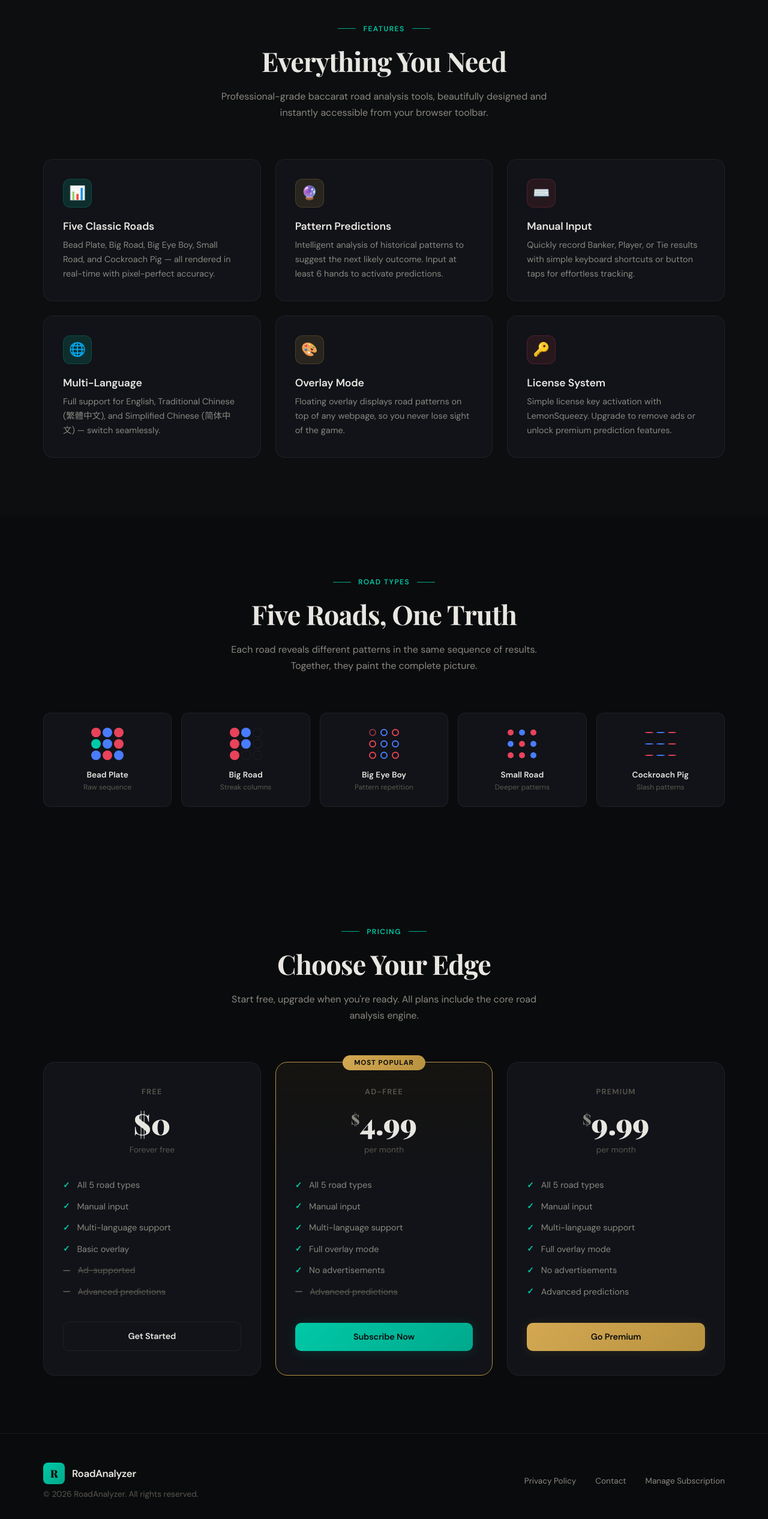
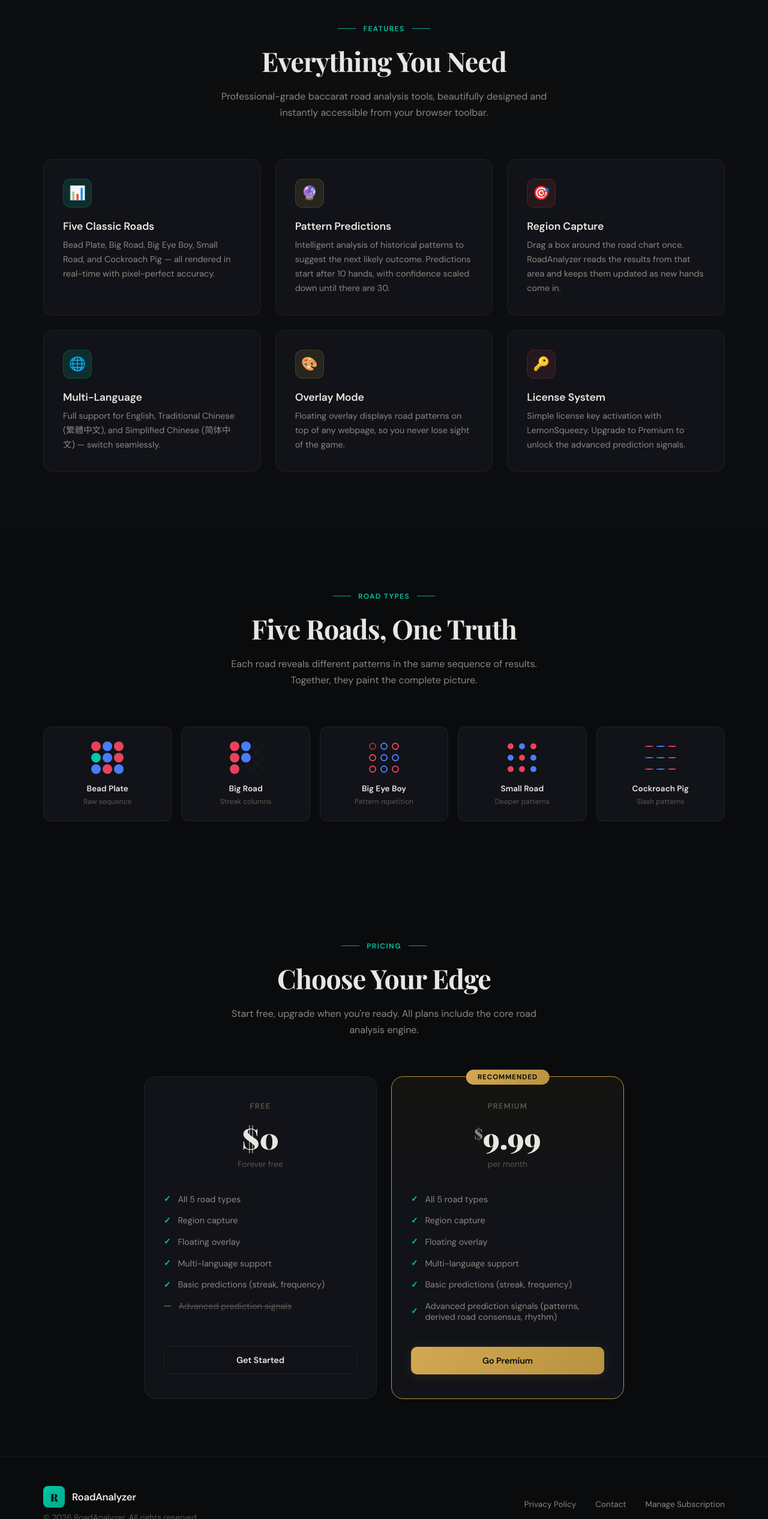
Before and after one commit to wilbur0627/RoadAnalyzer, a website built with Vite: page docs/index.html in a window 1280 px wide. Shown: the part 864-3396 px from the top of the page at 60% size. Built offline with nearby package versions, Linux system fonts and the light colour scheme; a web font is replaced by a local one.

Commit message:
docs: 官網方案改為免費版與進階版，隱私權政策改寫為實際的資料流向
- `docs/index.html`
  └─ 方案從三欄改為兩欄：拿掉 Ad-Free（$4.99/月）方案與它的結帳連結，進階版標籤改為 Recommended
  └─ 「Manual Input」功能卡改為「Region Capture」：框選路圖一次，之後自動更新
  └─ 預測說明改為累積 10 手才預測、未滿 30 手信心度打折；授權說明拿掉去廣告
  └─ 兩個方案的功能列表改為框選擷取、浮動面板、基本預測與進階預測信號
- `docs/privacy.html`
  └─ 更新日期改為 October 26, 2026
  └─ 新增「送到分析伺服器的路圖圖片」：只送框選範圍的 PNG；框選後送一次，之後分頁在前景時每 10 秒檢查、畫面有變才送；伺服器在 Vercel 上且不保存圖片
  └─ 授權驗證改寫：啟用時送出授權金鑰與啟用名稱，之後約每天驗證一次
  └─ 裝置上儲存的資料分成 chrome.storage.sync（設定與授權）與 chrome.storage.session（上次分析、本次擷取記錄的手數、圖片指紋、擷取中的分頁）
  └─ 第三方服務拿掉 Google AdSense、加上 Vercel；另立「This Website」段說明 AdSense 只在官網首頁

整體影響
└─ push 後 GitHub Pages 上的官網與隱私權政策會一起更新，內容與 1.3.2 版擴充功能的行為一致

```diff
--- a/docs/index.html
+++ b/docs/index.html
@@ -528,9 +528,10 @@
     }
     .pricing-grid {
       display: grid;
-      grid-template-columns: repeat(3, 1fr);
+      grid-template-columns: repeat(2, 1fr);
       gap: 1.5rem;
-      margin-top: 3rem;
+      max-width: 800px;
+      margin: 3rem auto 0;
     }
     .price-card {
       padding: 2.5rem 2rem;
@@ -551,7 +552,7 @@
       background: linear-gradient(180deg, rgba(212,168,83,0.06) 0%, var(--bg-card) 40%);
     }
     .price-card.featured::before {
-      content: 'Most Popular';
+      content: 'Recommended';
       position: absolute;
       top: -12px;
       left: 50%;
@@ -836,12 +837,12 @@
         <div class="feature-card reveal">
           <div class="feature-icon gold">🔮</div>
           <h3>Pattern Predictions</h3>
-          <p>Intelligent analysis of historical patterns to suggest the next likely outcome. Input at least 6 hands to activate predictions.</p>
+          <p>Intelligent analysis of historical patterns to suggest the next likely outcome. Predictions start after 10 hands, with confidence scaled down until there are 30.</p>
         </div>
         <div class="feature-card reveal">
-          <div class="feature-icon red">⌨️</div>
-          <h3>Manual Input</h3>
-          <p>Quickly record Banker, Player, or Tie results with simple keyboard shortcuts or button taps for effortless tracking.</p>
+          <div class="feature-icon red">🎯</div>
+          <h3>Region Capture</h3>
+          <p>Drag a box around the road chart once. RoadAnalyzer reads the results from that area and keeps them updated as new hands come in.</p>
         </div>
         <div class="feature-card reveal">
           <div class="feature-icon emerald">🌐</div>
@@ -856,7 +857,7 @@
         <div class="feature-card reveal">
           <div class="feature-icon red">🔑</div>
           <h3>License System</h3>
-          <p>Simple license key activation with LemonSqueezy. Upgrade to remove ads or unlock premium prediction features.</p>
+          <p>Simple license key activation with LemonSqueezy. Upgrade to Premium to unlock the advanced prediction signals.</p>
         </div>
       </div>
     </div>
@@ -961,39 +962,25 @@
           <div class="price-period">Forever free</div>
           <ul class="price-features">
             <li>All 5 road types</li>
-            <li>Manual input</li>
+            <li>Region capture</li>
+            <li>Floating overlay</li>
             <li>Multi-language support</li>
-            <li>Basic overlay</li>
-            <li class="disabled">Ad-supported</li>
-            <li class="disabled">Advanced predictions</li>
+            <li>Basic predictions (streak, frequency)</li>
+            <li class="disabled">Advanced prediction signals</li>
           </ul>
           <a href="https://chromewebstore.google.com/detail/jphoepmhpmbmlcimkeiihcddgabohkan" class="btn btn-ghost btn-price">Get Started</a>
         </div>
         <div class="price-card featured reveal">
-          <div class="price-tier">Ad-Free</div>
-          <div class="price-amount"><span class="currency">$</span>4.99</div>
-          <div class="price-period">per month</div>
-          <ul class="price-features">
-            <li>All 5 road types</li>
-            <li>Manual input</li>
-            <li>Multi-language support</li>
-            <li>Full overlay mode</li>
-            <li>No advertisements</li>
-            <li class="disabled">Advanced predictions</li>
-          </ul>
-          <a href="https://wbglot.lemonsqueezy.com/checkout/buy/2d270a7b-c1a6-4d67-bffb-1bb702dbf85c" class="btn btn-primary btn-price">Subscribe Now</a>
-        </div>
-        <div class="price-card reveal">
           <div class="price-tier">Premium</div>
           <div class="price-amount"><span class="currency">$</span>9.99</div>
           <div class="price-period">per month</div>
           <ul class="price-features">
             <li>All 5 road types</li>
-            <li>Manual input</li>
+            <li>Region capture</li>
+            <li>Floating overlay</li>
             <li>Multi-language support</li>
-            <li>Full overlay mode</li>
-            <li>No advertisements</li>
-            <li>Advanced predictions</li>
+            <li>Basic predictions (streak, frequency)</li>
+            <li>Advanced prediction signals (patterns, derived road consensus, rhythm)</li>
           </ul>
           <a href="https://wbglot.lemonsqueezy.com/checkout/buy/a648ed50-a12d-4c95-9322-106756d3ba19" class="btn btn-price gold">Go Premium</a>
         </div>
```
Also changed, not shown: docs/privacy.html (+27 -19 lines).
